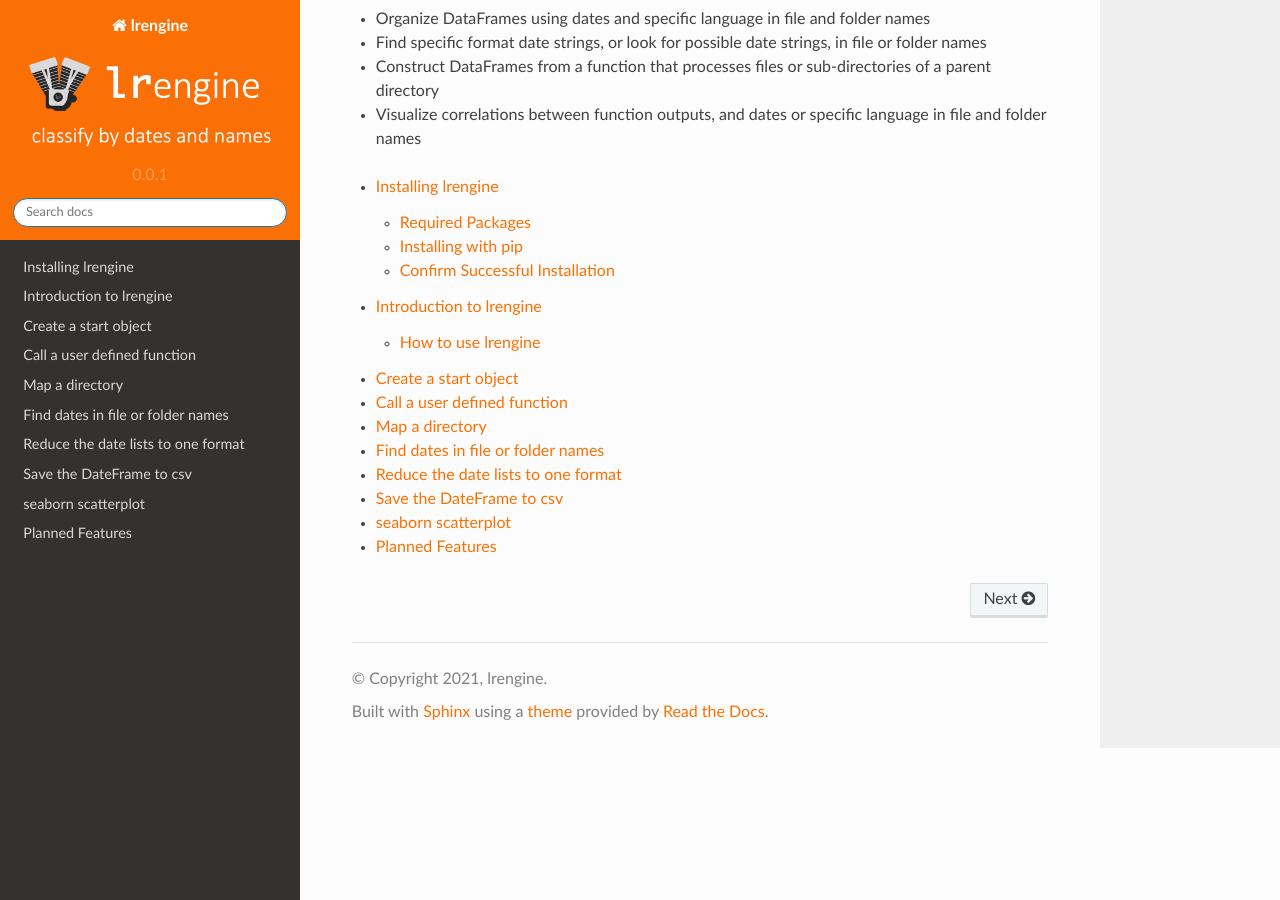
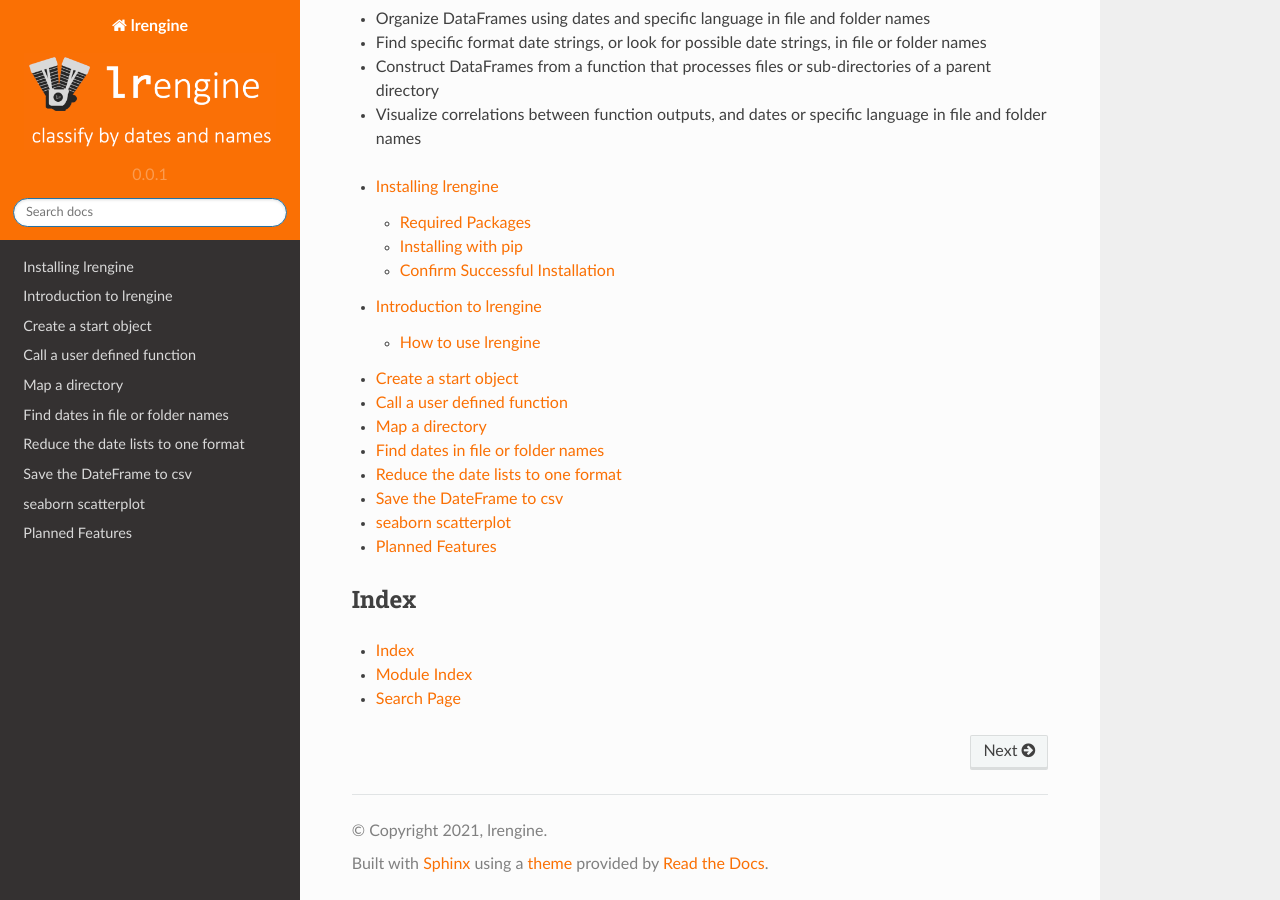
Before and after one commit to thcasey3/lrengine, a Sphinx documentation site: the page built from docs/source/index.rst, in a window 1280 px wide and 900 px high, scrolled down 501 px. Built offline with Sphinx 7.4.7 and the Read the Docs theme 2.0.0, drawn with Linux system fonts in a browser that asks for light colours; pages that are not in the unit, such as notebooks, are missing from menus.

Commit message:
Update index.rst

```diff
--- a/docs/source/index.rst
+++ b/docs/source/index.rst
@@ -56,3 +56,11 @@ Features
    sea() method
    auto_examples/index
    Planned features
+
+
+Index
+=====
+
+* :ref:`genindex`
+* :ref:`modindex`
+* :ref:`search`
```
